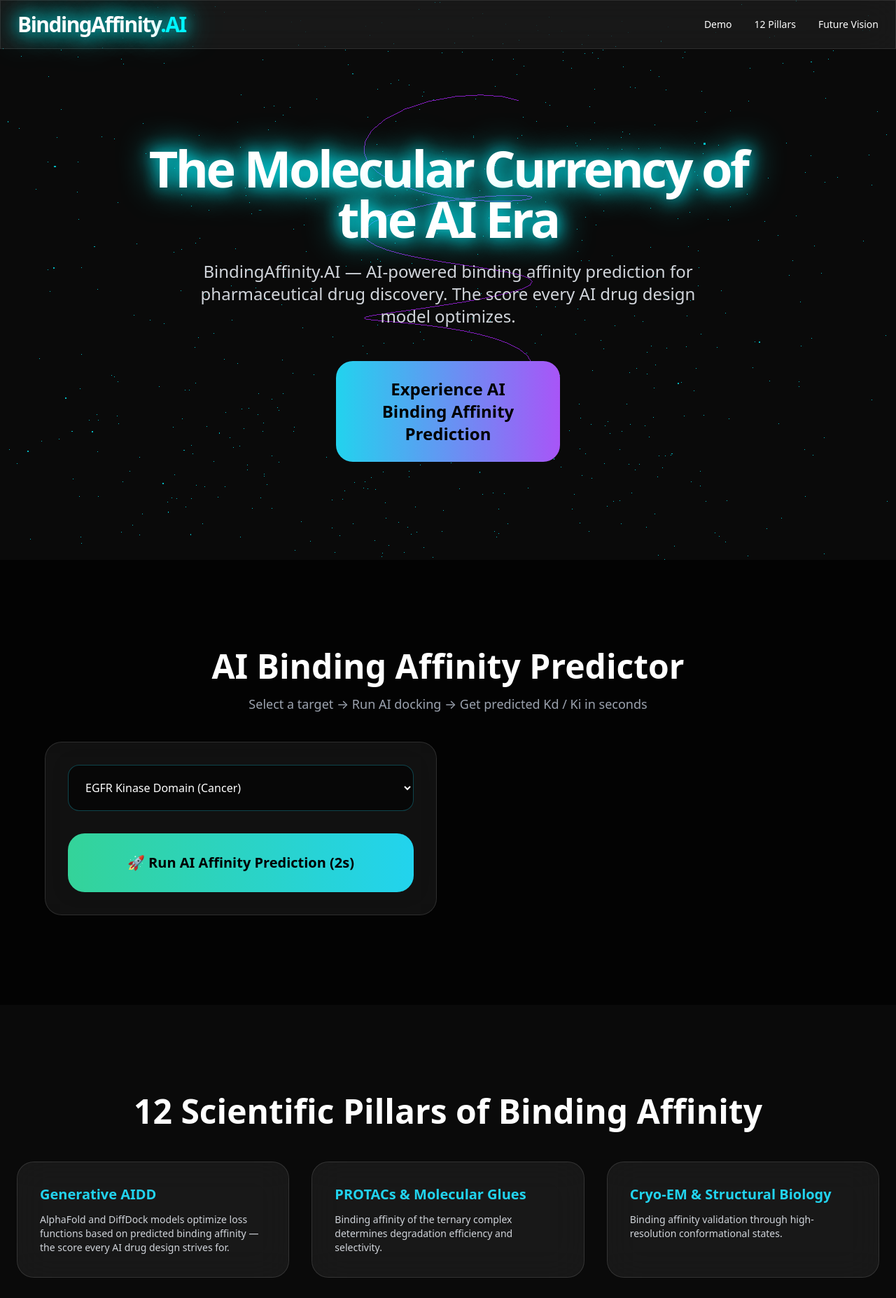
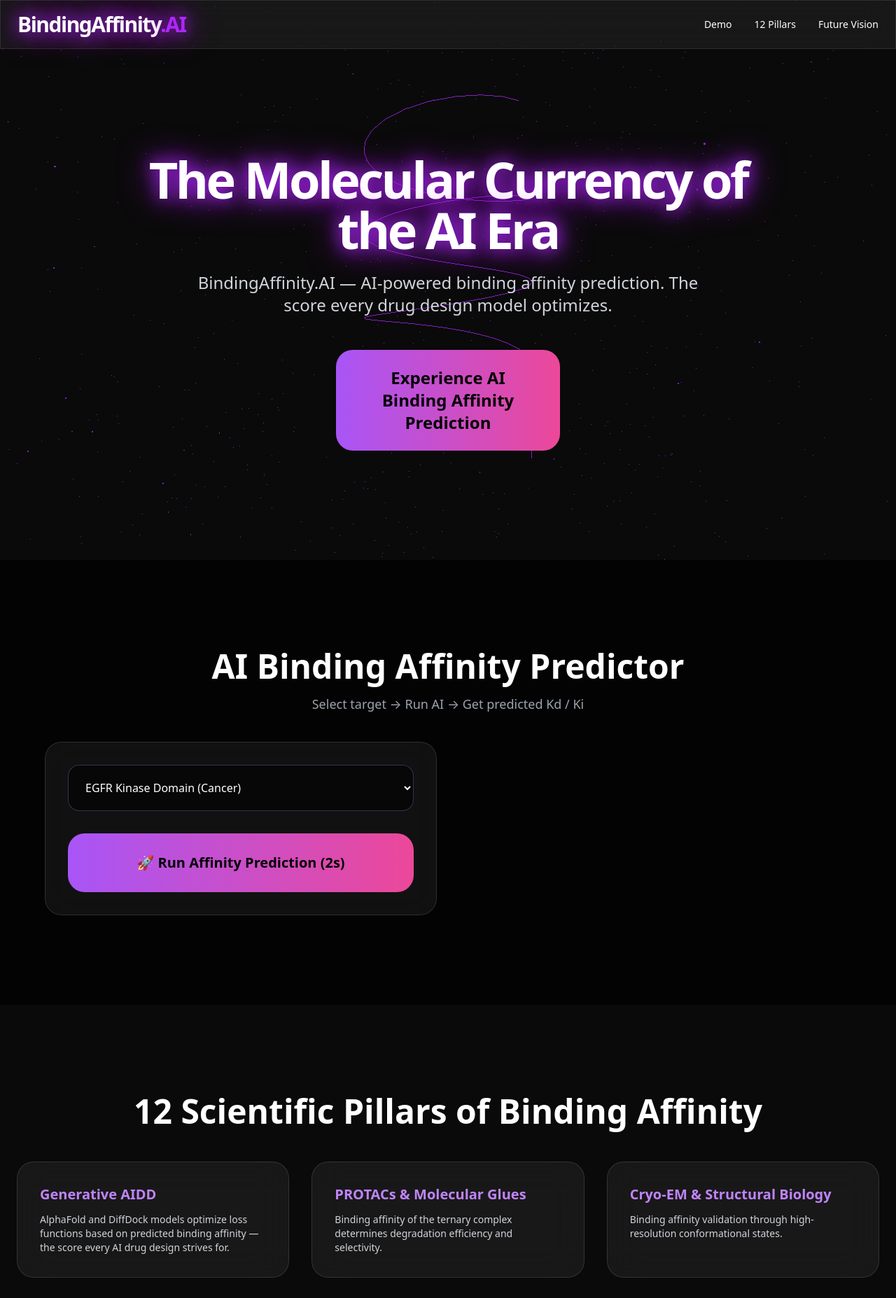
Before and after one commit to lianen168/bindingaffinity-ai-parking, a plain HTML site: page index.html in a window 1280 px wide. Shown: the top 1855 px of the page at 70% size. Drawn offline with nearby package versions, Linux system fonts and the light colour scheme.

Commit message:
Update index.html

```diff
--- a/index.html
+++ b/index.html
@@ -23,23 +23,23 @@
 
   <style>
     body { font-family: system-ui, -apple-system, sans-serif; overflow-x: hidden; }
-    .neon-cyan { text-shadow: 0 0 25px #00f5ff, 0 0 50px #00f5ff; }
+    .neon-purple { text-shadow: 0 0 25px #b026ff, 0 0 50px #b026ff; }
     .glass { background: rgba(255,255,255,0.06); backdrop-filter: blur(24px); border: 1px solid rgba(255,255,255,0.12); }
   </style>
 </head>
 <body class="bg-[#0a0a0a] text-white min-h-screen relative">
 
-  <!-- Three.js Background (与Conformation.AI完全一致) -->
+  <!-- Three.js Background -->
   <canvas id="threeCanvas" class="fixed inset-0 z-0 opacity-75"></canvas>
 
-  <!-- Navbar (完全一致) -->
+  <!-- Navbar -->
   <nav class="fixed top-0 w-full z-50 glass border-b border-white/10">
     <div class="max-w-7xl mx-auto px-6 py-4 flex justify-between items-center text-xs md:text-sm">
-      <div class="text-3xl font-bold tracking-tighter neon-cyan">BindingAffinity<span class="text-[#00f5ff]">.AI</span></div>
+      <div class="text-3xl font-bold tracking-tighter neon-purple">BindingAffinity<span class="text-[#b026ff]">.AI</span></div>
       <div class="flex items-center gap-3 md:gap-8 font-medium">
-        <a href="#demo" class="hover:text-cyan-400">Demo</a>
-        <a href="#pillars" class="hover:text-cyan-400">12 Pillars</a>
-        <a href="#future" class="hover:text-cyan-400">Future Vision</a>
+        <a href="#demo" class="hover:text-purple-400">Demo</a>
+        <a href="#pillars" class="hover:text-purple-400">12 Pillars</a>
+        <a href="#future" class="hover:text-purple-400">Future Vision</a>
       </div>
     </div>
   </nav>
@@ -47,44 +47,44 @@
   <!-- Hero -->
   <header class="min-h-screen flex items-center relative z-10 pt-16 px-6 text-center">
     <div class="max-w-4xl mx-auto">
-      <h1 class="text-5xl md:text-7xl font-black tracking-tighter neon-cyan mb-6">The Molecular Currency of the AI Era</h1>
-      <p class="text-lg md:text-2xl text-gray-300 max-w-3xl mx-auto">BindingAffinity.AI — AI-powered binding affinity prediction for pharmaceutical drug discovery. The score every AI drug design model optimizes.</p>
+      <h1 class="text-5xl md:text-7xl font-black tracking-tighter neon-purple mb-6">The Molecular Currency of the AI Era</h1>
+      <p class="text-lg md:text-2xl text-gray-300 max-w-3xl mx-auto">BindingAffinity.AI — AI-powered binding affinity prediction. The score every drug design model optimizes.</p>
       <button onclick="document.getElementById('demo').scrollIntoView({behavior:'smooth'})"
-              class="mt-12 w-full max-w-xs mx-auto bg-gradient-to-r from-cyan-400 to-purple-500 hover:from-cyan-300 hover:to-purple-400 text-black font-bold text-xl md:text-2xl px-10 py-6 rounded-3xl transition-all">
+              class="mt-12 w-full max-w-xs mx-auto bg-gradient-to-r from-purple-500 to-pink-500 hover:from-purple-400 hover:to-pink-400 text-black font-bold text-xl md:text-2xl px-10 py-6 rounded-3xl transition-all">
         Experience AI Binding Affinity Prediction
       </button>
     </div>
   </header>
 
-  <!-- AI Demo (分子对接 + 亲和力预测) -->
+  <!-- AI Demo -->
   <section id="demo" class="py-20 md:py-32 bg-black/70 relative z-10 px-6">
     <div class="max-w-6xl mx-auto">
       <h2 class="text-4xl md:text-5xl font-bold text-center mb-4">AI Binding Affinity Predictor</h2>
-      <p class="text-center text-lg text-gray-400 mb-10">Select a target → Run AI docking → Get predicted Kd / Ki in seconds</p>
+      <p class="text-center text-lg text-gray-400 mb-10">Select target → Run AI → Get predicted Kd / Ki</p>
       <div class="grid md:grid-cols-2 gap-8">
         <div class="glass p-8 rounded-3xl">
-          <select id="pdbSelect" class="w-full bg-black/60 border border-cyan-400/30 rounded-2xl p-5 text-base focus:border-cyan-400">
+          <select id="pdbSelect" class="w-full bg-black/60 border border-purple-400/30 rounded-2xl p-5 text-base focus:border-purple-400">
             <option value="1M14">EGFR Kinase Domain (Cancer)</option>
             <option value="6VYB">SARS-CoV-2 Spike (Antiviral)</option>
             <option value="7KRR">BRD4 Bromodomain (Cancer)</option>
             <option value="6LZG">ACE2 Receptor (Cardio)</option>
           </select>
-          <button onclick="runAIPrediction()" class="mt-8 w-full bg-gradient-to-r from-emerald-400 to-cyan-400 text-black py-7 text-xl font-bold rounded-3xl hover:scale-105 transition">🚀 Run AI Affinity Prediction (2s)</button>
+          <button onclick="runAIPrediction()" class="mt-8 w-full bg-gradient-to-r from-purple-500 to-pink-500 text-black py-7 text-xl font-bold rounded-3xl hover:scale-105 transition">🚀 Run Affinity Prediction (2s)</button>
         </div>
 
         <div id="resultPanel" class="hidden glass p-6 md:p-8 rounded-3xl">
           <iframe id="molstar" src="https://www.rcsb.org/3d-view/1M14" width="100%" height="380" class="rounded-2xl border-0"></iframe>
           <div class="mt-6 grid grid-cols-3 gap-3 text-xs md:text-sm text-center">
-            <div class="bg-slate-900/80 p-4 rounded-2xl">Predicted Kd: <span class="text-emerald-400 font-bold">12 nM</span></div>
-            <div class="bg-slate-900/80 p-4 rounded-2xl">ΔG: <span class="text-emerald-400 font-bold">-10.8 kcal/mol</span></div>
-            <div class="bg-slate-900/80 p-4 rounded-2xl">Binding Score: <span class="text-emerald-400 font-bold">High</span></div>
+            <div class="bg-slate-900/80 p-4 rounded-2xl">Predicted Kd: <span class="text-pink-400 font-bold">12 nM</span></div>
+            <div class="bg-slate-900/80 p-4 rounded-2xl">ΔG: <span class="text-pink-400 font-bold">-10.8 kcal/mol</span></div>
+            <div class="bg-slate-900/80 p-4 rounded-2xl">Affinity Score: <span class="text-pink-400 font-bold">High</span></div>
           </div>
         </div>
       </div>
     </div>
   </section>
 
-  <!-- 12 Scientific Pillars（全部聚焦Binding Affinity） -->
+  <!-- 12 Pillars -->
   <section id="pillars" class="py-20 md:py-32 relative z-10 px-6">
     <div class="max-w-7xl mx-auto">
       <h2 class="text-4xl md:text-5xl font-bold text-center mb-12">12 Scientific Pillars of Binding Affinity</h2>
@@ -109,14 +109,14 @@
         <input type="text" name="name" placeholder="Your Full Name" class="w-full glass p-6 rounded-3xl text-lg" required>
         <input type="email" name="email" placeholder="Company Email Address" class="w-full glass p-6 rounded-3xl text-lg" required>
         <input type="text" name="company" placeholder="Company / Institution" class="w-full glass p-6 rounded-3xl text-lg">
-        <button type="submit" class="w-full bg-white text-black py-7 text-xl font-bold rounded-3xl hover:bg-cyan-400 transition">Submit Inquiry</button>
+        <button type="submit" class="w-full bg-white text-black py-7 text-xl font-bold rounded-3xl hover:bg-purple-400 transition">Submit Inquiry</button>
       </form>
       <p class="mt-10 text-sm text-gray-500">Direct email: joshua369x@gmail.com</p>
     </div>
   </footer>
 
   <script>
-    // Three.js Background (与Conformation.AI完全一致)
+    // Three.js Background (一致)
     let scene, camera, renderer, helix;
     function initThree() {
       const canvas = document.getElementById('threeCanvas');
@@ -131,7 +131,7 @@
       const pos = new Float32Array(count * 3);
       for(let i = 0; i < count*3; i++) pos[i] = (Math.random()-0.5)*180;
       particles.setAttribute('position', new THREE.BufferAttribute(pos, 3));
-      scene.add(new THREE.Points(particles, new THREE.PointsMaterial({size:0.13, color:'#00f5ff', transparent:true})));
+      scene.add(new THREE.Points(particles, new THREE.PointsMaterial({size:0.13, color:'#b026ff', transparent:true})));
 
       const points = [];
       for(let i = 0; i < 100; i++) {
@@ -148,7 +148,7 @@
       animate();
     }
 
-    // 12个纯Binding Affinity医药领域
+    // 12个纯Binding Affinity领域
     const pillarsData = [
       {title:"Generative AIDD", desc:"AlphaFold and DiffDock models optimize loss functions based on predicted binding affinity — the score every AI drug design strives for."},
       {title:"PROTACs & Molecular Glues", desc:"Binding affinity of the ternary complex determines degradation efficiency and selectivity."},
@@ -168,9 +168,9 @@
       const grid = document.getElementById('pillarsGrid');
       pillarsData.forEach(p => {
         const card = document.createElement('div');
-        card.className = 'glass p-8 rounded-3xl hover:border-cyan-400 transition-all hover:-translate-y-1';
+        card.className = 'glass p-8 rounded-3xl hover:border-purple-400 transition-all hover:-translate-y-1';
         card.innerHTML = `
-          <h3 class="text-xl font-bold text-cyan-400 mb-3">${p.title}</h3>
+          <h3 class="text-xl font-bold text-purple-400 mb-3">${p.title}</h3>
           <p class="text-gray-300 text-sm">${p.desc}</p>
         `;
         grid.appendChild(card);
```
